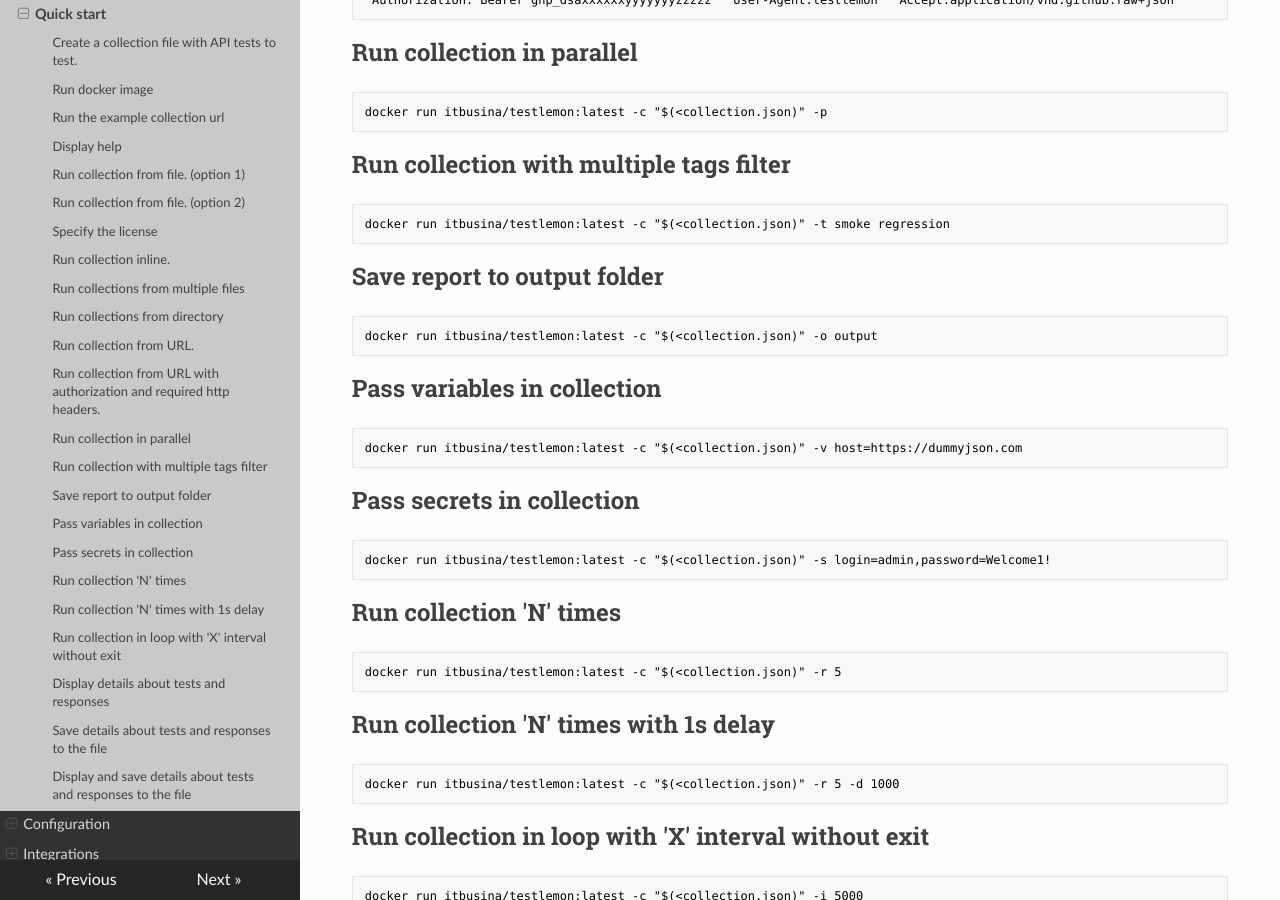
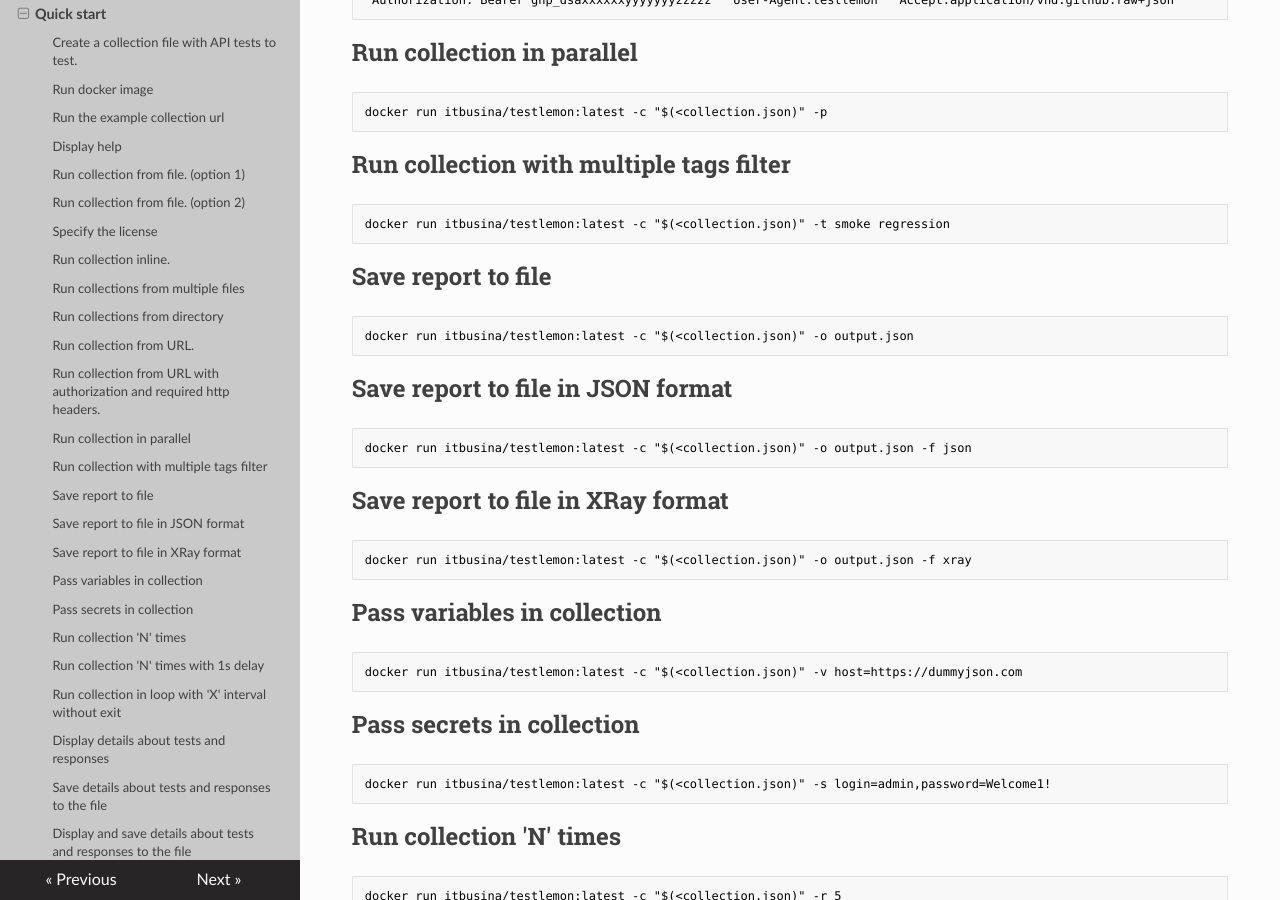
Before and after one commit to itbusina/testlemon-docs, an MkDocs documentation site: the page built from docs/docs/pages/platform/overview/quick-start.md, in a window 1280 px wide and 900 px high, scrolled down 1978 px. Built offline with MkDocs 1.6.1, drawn with Linux system fonts in a browser that asks for light colours; nearby versions of some CDN libraries.

Commit message:
added details about ourput format

````diff
--- a/docs/docs/pages/platform/overview/quick-start.md
+++ b/docs/docs/pages/platform/overview/quick-start.md
@@ -96,9 +96,19 @@ docker run itbusina/testlemon:latest -c "$(<collection.json)" -p
 docker run itbusina/testlemon:latest -c "$(<collection.json)" -t smoke regression
 ```
 
-## Save report to output folder
+## Save report to file
 ```shell
-docker run itbusina/testlemon:latest -c "$(<collection.json)" -o output
+docker run itbusina/testlemon:latest -c "$(<collection.json)" -o output.json
+```
+
+## Save report to file in JSON format
+```shell
+docker run itbusina/testlemon:latest -c "$(<collection.json)" -o output.json -f json
+```
+
+## Save report to file in XRay format
+```shell
+docker run itbusina/testlemon:latest -c "$(<collection.json)" -o output.json -f xray
 ```
 
 ## Pass variables in collection
````
